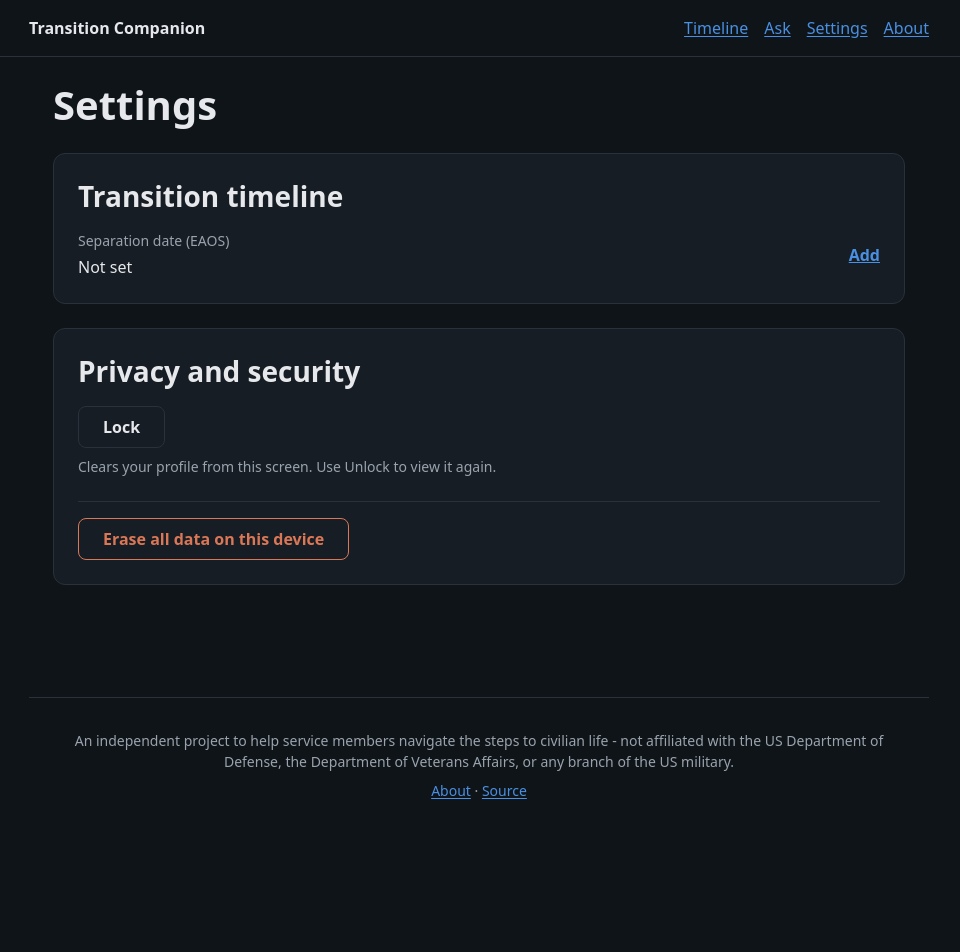
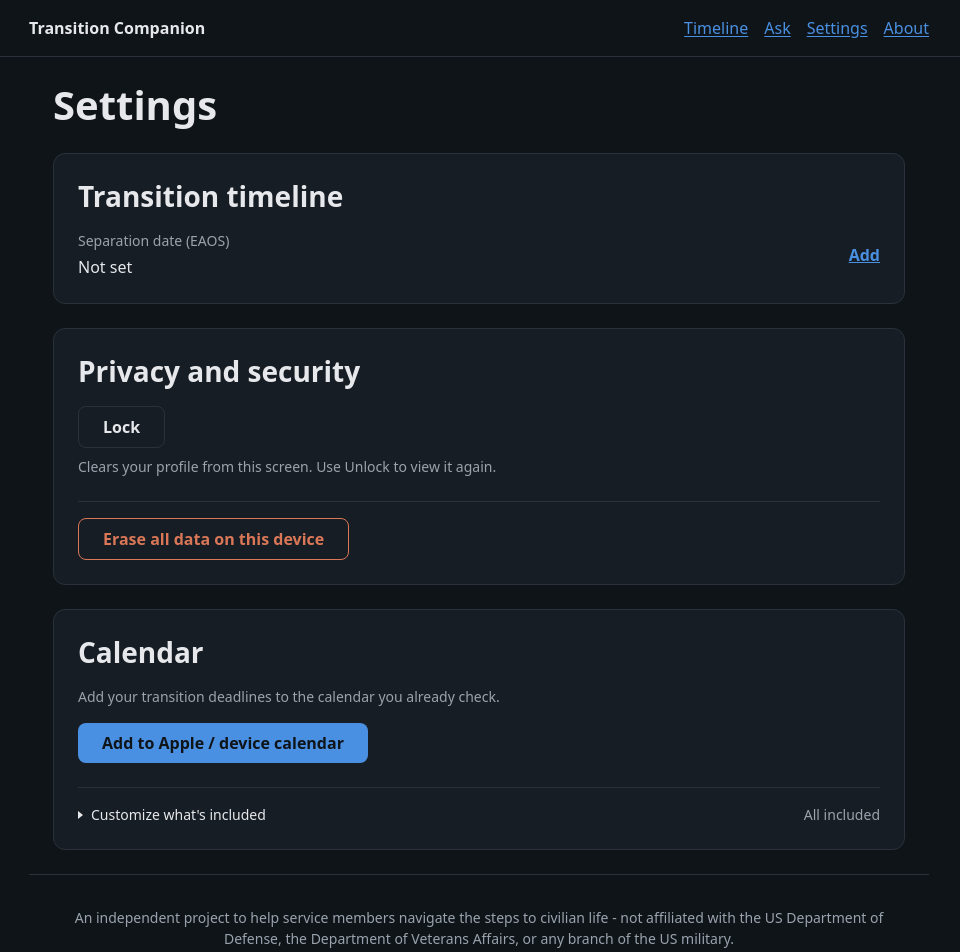
Before and after one commit to GoudyMT/ask214, a SvelteKit app: page /settings in a window 1280 px wide. Shown: the top 952 px of the page, without its empty margins (161-1121 px from the left). Before the commit the page ends 833 px from the top, so only its background shows below. Built offline with nearby package versions, Linux system fonts and the light colour scheme.

Commit message:
feat(calendar): add the Settings calendar panel with .ics export + exclusions

```diff
--- /dev/null
+++ b/src/lib/components/CalendarPanel.svelte
@@ -0,0 +1,179 @@
+<script lang="ts">
+	import type { TimelineItem } from '$lib/timeline/generate';
+	import type { TaskCategory } from '$lib/timeline/types';
+	import type { TaskExclusions } from '$lib/calendar/types';
+	import { computeDesiredEvents } from '$lib/calendar/desired';
+	import { computeIcsUid } from '$lib/calendar/uid';
+	import { serializeIcs } from '$lib/calendar/ics';
+
+	type Props = {
+		items: TimelineItem[];
+		exclusions: TaskExclusions;
+		onSetExclusions: (next: TaskExclusions) => void;
+		/** Injected so the serialized .ics is testable and the actual download stays the caller's concern. */
+		onDownload: (ics: string) => void;
+	};
+	let { items, exclusions, onSetExclusions, onDownload }: Props = $props();
+
+	const CATEGORIES: TaskCategory[] = ['medical', 'admin', 'benefits', 'career', 'finance'];
+	let building = $state(false);
+	// Category toggles live behind an inline expand - the same in-context idiom as the Timeline
+	// snooze date-adjust, so the app keeps one consistent feel for tweaks (modals stay for the
+	// wipe confirm + source reader).
+	let expanded = $state(false);
+
+	const hiddenCount = $derived(exclusions.categories.length);
+
+	function toggleCategory(cat: TaskCategory, on: boolean): void {
+		const categories = on
+			? [...exclusions.categories, cat]
+			: exclusions.categories.filter((c) => c !== cat);
+		onSetExclusions({ taskIds: exclusions.taskIds, categories });
+	}
+
+	async function addToCalendar(): Promise<void> {
+		building = true;
+		try {
+			const desired = computeDesiredEvents(items, exclusions);
+			const events = await Promise.all(
+				desired.map(async (d) => ({
+					title: d.title,
+					isoDate: d.isoDate,
+					uid: await computeIcsUid(d.taskId)
+				}))
+			);
+			onDownload(serializeIcs(events, new Date()));
+		} finally {
+			building = false;
+		}
+	}
+</script>
+
+<section class="cal-section" aria-labelledby="calendar-heading">
+	<h2 id="calendar-heading" class="cal-section__heading">Calendar</h2>
+	<p class="cal-hint">Add your transition deadlines to the calendar you already check.</p>
+
+	<button class="cal-add" type="button" disabled={building} onclick={() => void addToCalendar()}>
+		Add to Apple / device calendar
+	</button>
+
+	<div class="cal-customize">
+		<button
+			class="cal-customize__toggle"
+			type="button"
+			aria-expanded={expanded}
+			aria-controls="cal-excl-list"
+			onclick={() => (expanded = !expanded)}
+		>
+			<span class="cal-chevron" class:cal-chevron--open={expanded} aria-hidden="true"></span>
+			<span>Customize what's included</span>
+			<span class="cal-customize__summary">
+				{hiddenCount === 0 ? 'All included' : `${hiddenCount} kept off`}
+			</span>
+		</button>
+
+		{#if expanded}
+			<fieldset id="cal-excl-list" class="cal-excl">
+				<legend class="cal-excl__legend">Keep these off your calendar</legend>
+				{#each CATEGORIES as cat (cat)}
+					<label class="cal-excl__row">
+						<input
+							type="checkbox"
+							value={cat}
+							checked={exclusions.categories.includes(cat)}
+							onchange={(e) => toggleCategory(cat, e.currentTarget.checked)}
+						/>
+						<span>{cat}</span>
+					</label>
+				{/each}
+			</fieldset>
+		{/if}
+	</div>
+</section>
+
+<style>
+	.cal-section {
+		margin-top: var(--space-l);
+		background: var(--color-surface);
+		border: 1px solid var(--color-border);
+		border-radius: var(--radius-l);
+		padding: var(--space-l);
+	}
+	.cal-section__heading {
+		margin: 0 0 var(--space-m);
+	}
+	.cal-hint {
+		margin: 0 0 var(--space-m);
+		color: var(--color-fg-muted);
+		font-size: var(--font-size-s);
+	}
+	.cal-add {
+		padding: var(--space-s) var(--space-l);
+		background: var(--color-accent);
+		color: var(--color-bg);
+		border: none;
+		border-radius: var(--radius-m);
+		font: inherit;
+		font-weight: 600;
+		cursor: pointer;
+	}
+	.cal-add:hover {
+		background: var(--color-accent-muted);
+	}
+	.cal-add:disabled {
+		opacity: 0.6;
+		cursor: default;
+	}
+	.cal-customize {
+		margin-top: var(--space-l);
+		padding-top: var(--space-m);
+		border-top: 1px solid var(--color-border);
+	}
+	.cal-customize__toggle {
+		display: flex;
+		align-items: center;
+		gap: var(--space-s);
+		width: 100%;
+		padding: 0;
+		background: none;
+		border: none;
+		color: var(--color-fg);
+		font: inherit;
+		font-size: var(--font-size-s);
+		cursor: pointer;
+	}
+	.cal-customize__summary {
+		margin-left: auto;
+		color: var(--color-fg-muted);
+	}
+	/* CSS caret (ASCII source, no glyph): a right-pointing triangle that rotates to point down when
+	   open. No transition - the app's no-motion register. */
+	.cal-chevron {
+		width: 0;
+		height: 0;
+		border-left: 5px solid currentColor;
+		border-top: 4px solid transparent;
+		border-bottom: 4px solid transparent;
+		flex: none;
+	}
+	.cal-chevron--open {
+		transform: rotate(90deg);
+	}
+	.cal-excl {
+		margin: var(--space-m) 0 0;
+		padding: 0;
+		border: none;
+	}
+	.cal-excl__legend {
+		padding: 0;
+		color: var(--color-fg-muted);
+		font-size: var(--font-size-s);
+	}
+	.cal-excl__row {
+		display: flex;
+		align-items: center;
+		gap: var(--space-s);
+		margin-top: var(--space-s);
+		text-transform: capitalize;
+	}
+</style>
--- a/src/routes/settings/+page.svelte
+++ b/src/routes/settings/+page.svelte
@@ -9,6 +9,9 @@
 		EaosFormatError,
 		type EaosCause
 	} from '$lib/profile/eaos';
+	import CalendarPanel from '$lib/components/CalendarPanel.svelte';
+	import { downloadTextFile } from '$lib/calendar/download';
+	import { generateTimeline, TASK_DEFS, type TimelineState } from '$lib/timeline';
 
 	const app = getProfileApp();
 
@@ -33,6 +36,21 @@
 	const currentEaos = $derived.by(() => {
 		const p = app.store?.persona;
 		return p && p.completeness !== 'none' ? p.eaos : null;
+	});
+
+	// Until the timeline-state store provisions, fall back to empty state so the calendar panel
+	// still lists date-derived pending tasks; stored done/skip/snooze layer in once it loads.
+	const EMPTY_STATE: TimelineState = { schemaVersion: 1, tasks: {} };
+
+	// The flat pending-task list the calendar panel projects to events - the timeline route's
+	// generation, flattened across phases. Empty until a persona with an EAOS exists.
+	const calendarItems = $derived.by(() => {
+		const persona = app.store?.persona;
+		if (!persona || persona.completeness === 'none') return [];
+		const state = app.timeline?.state ?? EMPTY_STATE;
+		return generateTimeline(persona, [...TASK_DEFS], state, new Date()).phases.flatMap(
+			(p) => p.items
+		);
 	});
 
 	function startEdit(): void {
@@ -219,6 +237,14 @@
 				</button>
 			</div>
 		</section>
+
+		<CalendarPanel
+			items={calendarItems}
+			exclusions={app.calendar?.exclusions ?? { taskIds: [], categories: [] }}
+			onSetExclusions={(next) =>
+				void app.calendar?.setExclusions(next).catch(() => app.calendar?.load())}
+			onDownload={(ics) => downloadTextFile('transition-deadlines.ics', 'text/calendar', ics)}
+		/>
 
 		<dialog
 			bind:this={wipeDialog}
```
Also changed, not shown: 1 other file (tests, documents, lock files or other folders).
